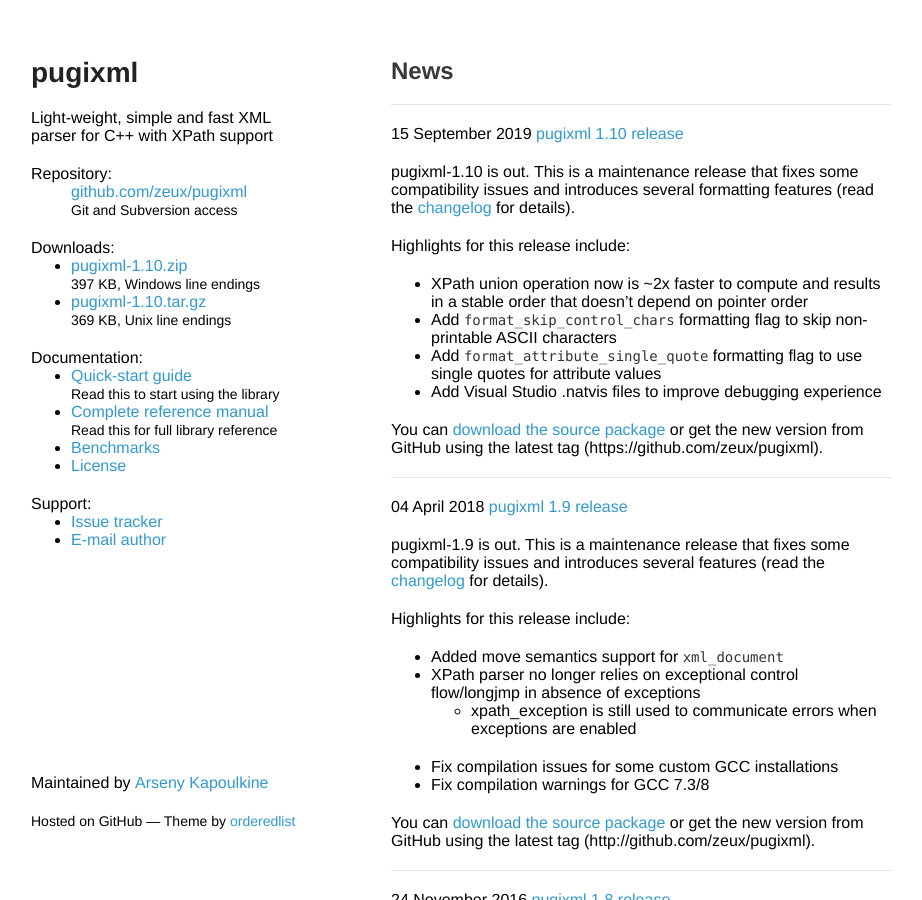
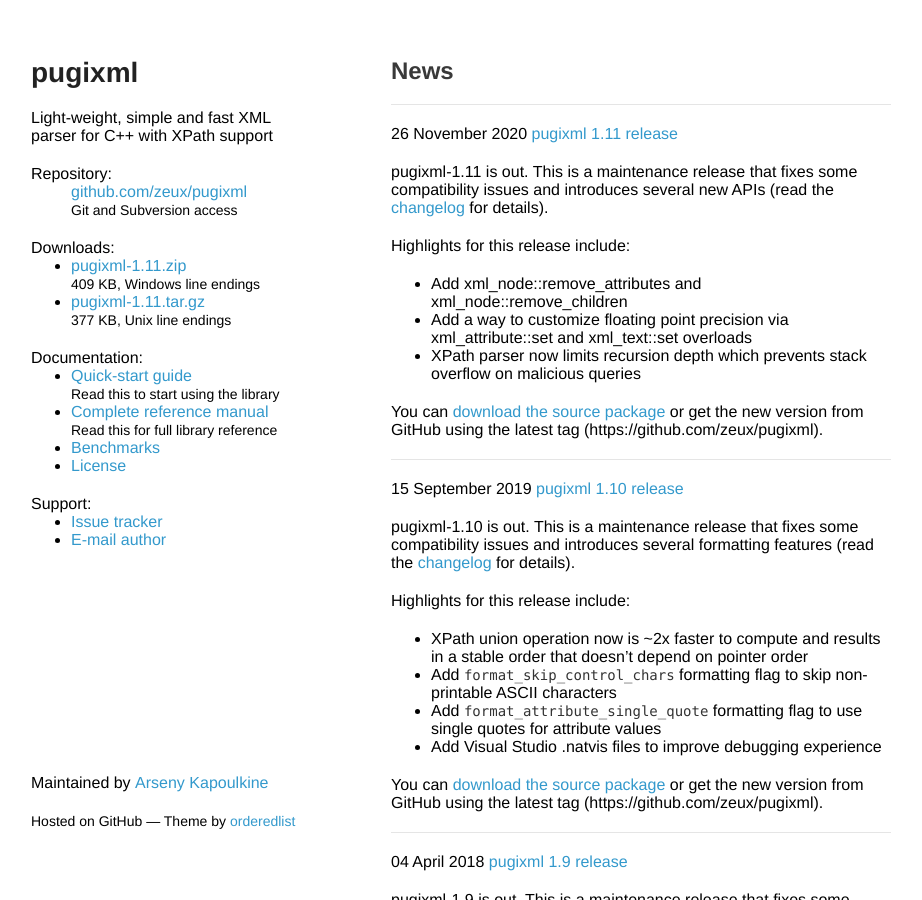
Before and after one commit to zeux/pugixml, a Jekyll site: the page built from news.md, in a window 1280 px wide and 900 px high. Shown: the whole window, without its empty margins (179-1101 px from the left). Built offline with Jekyll 4.4.1, drawn with Linux system fonts in a browser that asks for light colours.

Commit message:
Release 1.11

```diff
--- a/_config.yml
+++ b/_config.yml
@@ -1,6 +1,6 @@
 name: pugixml.org
 description: Light-weight, simple and fast XML parser for C++ with XPath support
-url: http://pugixml.org/
-version: "1.10"
+url: https://pugixml.org/
+version: "1.11"
 gems:
   - jekyll-redirect-from
--- a/_includes/header.html
+++ b/_includes/header.html
@@ -28,9 +28,9 @@
 			Downloads:
 			<ul>
 			<li><a href="http://github.com/zeux/pugixml/releases/download/v{{site.version}}/pugixml-{{site.version}}.zip" onclick="trackLink('download', 'pugixml-{{site.version}}.zip')">pugixml-{{site.version}}.zip</a><br/>
-			<small>397 KB, Windows line endings</small></li>
+			<small>409 KB, Windows line endings</small></li>
 			<li><a href="http://github.com/zeux/pugixml/releases/download/v{{site.version}}/pugixml-{{site.version}}.tar.gz" onclick="trackLink('download', 'pugixml-{{site.version}}.tar.gz')">pugixml-{{site.version}}.tar.gz</a><br/>
-			<small>369 KB, Unix line endings</small></li>
+			<small>377 KB, Unix line endings</small></li>
 			</ul>
 
 			Documentation:
--- /dev/null
+++ b/_posts/2020-11-26-pugixml-1.11-release.md
@@ -0,0 +1,14 @@
+---
+layout: post
+title: pugixml 1.11 release
+---
+
+pugixml-1.11 is out. This is a maintenance release that fixes some compatibility issues and introduces several new APIs (read the [changelog](/docs/manual.html#v1.11) for details).
+
+Highlights for this release include:
+
+* Add xml_node::remove_attributes and xml_node::remove_children
+* Add a way to customize floating point precision via xml_attribute::set and xml_text::set overloads
+* XPath parser now limits recursion depth which prevents stack overflow on malicious queries
+
+You can [download the source package](https://github.com/zeux/pugixml/releases/download/v1.11/pugixml-1.11.zip) or get the new version from GitHub using the latest tag (https://github.com/zeux/pugixml).
```
